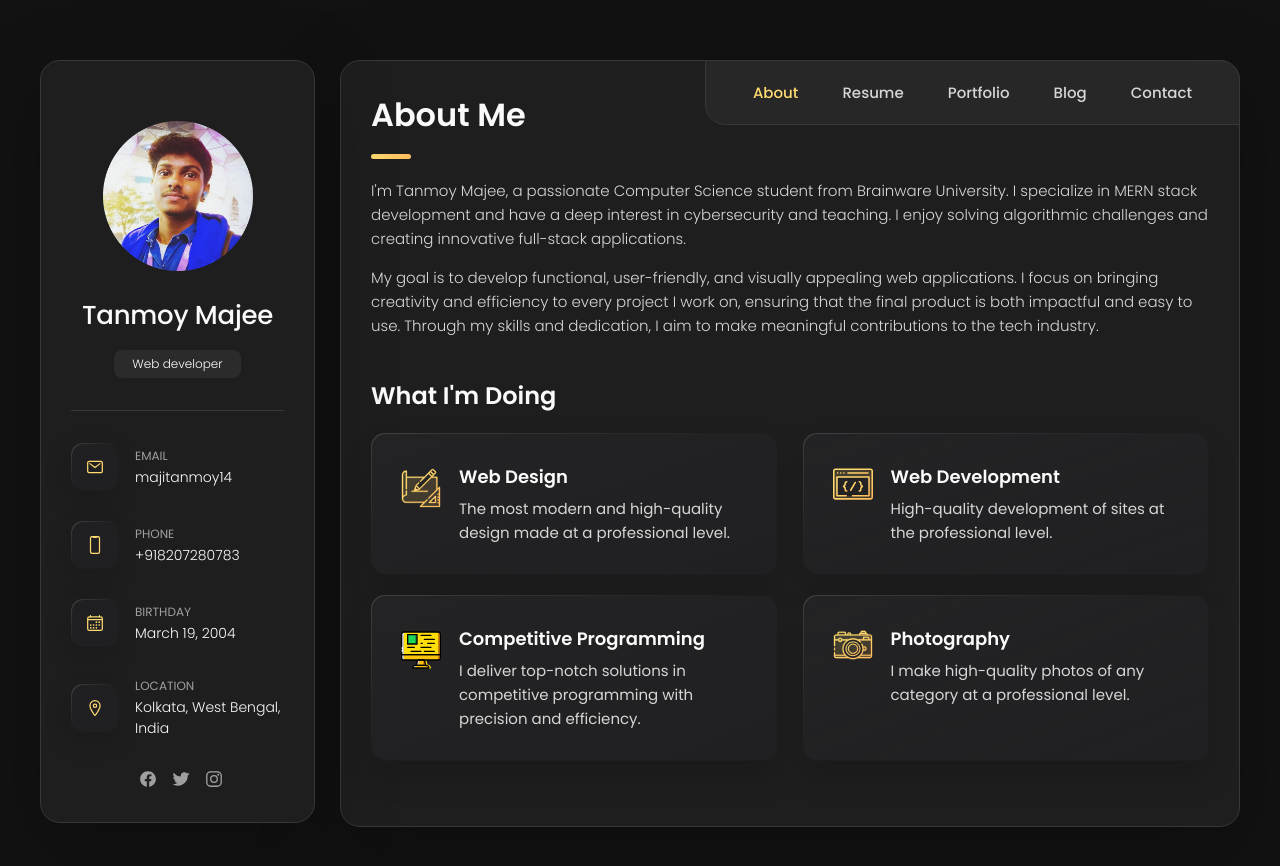
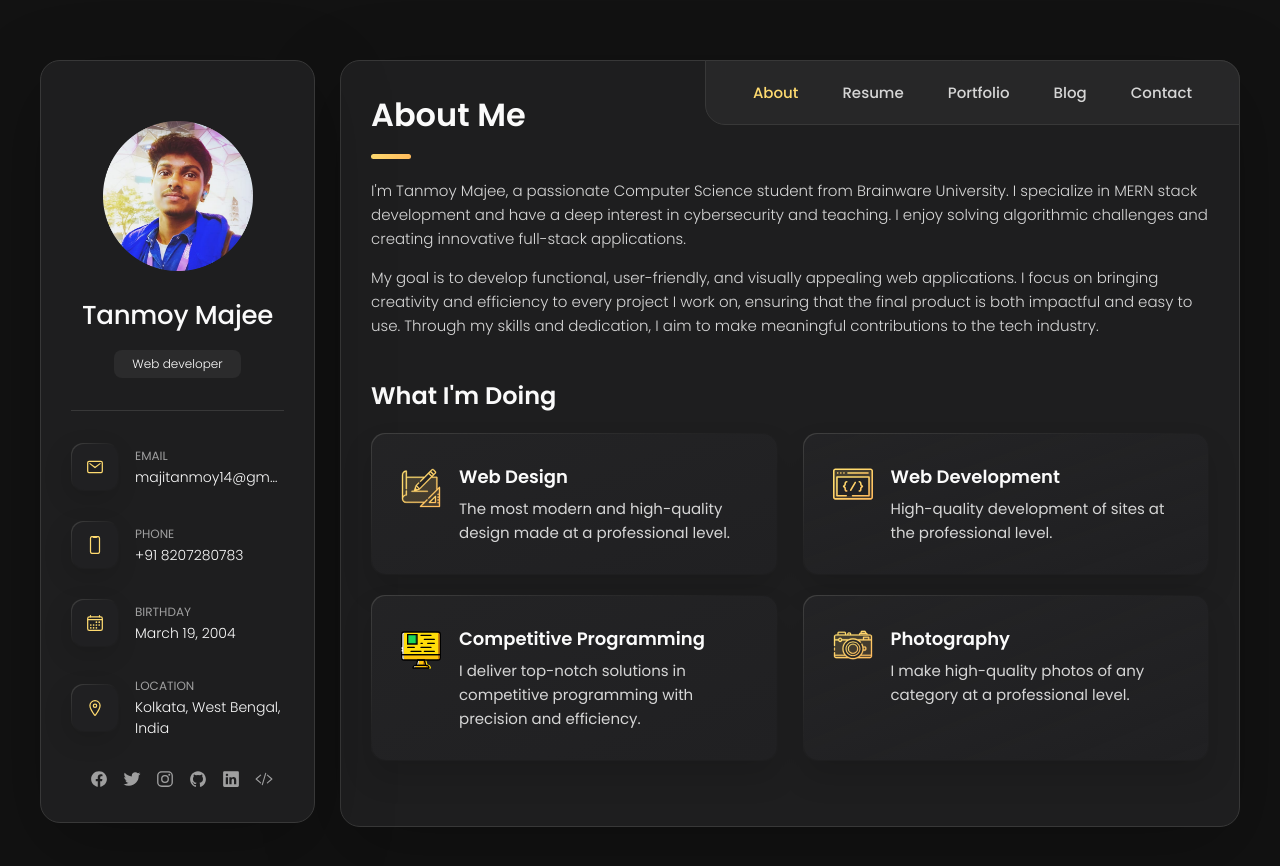
Before and after one commit to tanmoy215/Code-e-Tanmoy, a plain HTML site: page index.html in a window 1280 px wide. Drawn offline with nearby package versions, Linux system fonts and the light colour scheme.

Commit message:
add social media

```diff
--- a/index.html
+++ b/index.html
@@ -73,7 +73,7 @@
             <div class="contact-info">
               <p class="contact-title">Email</p>
 
-              <a href="mailto:majitanmoy14@gmail.com" class="contact-link">majitanmoy14</a>
+              <a href="mailto:majitanmoy14@gmail.com" class="contact-link">majitanmoy14@gmail.com</a>
             </div>
 
           </li>
@@ -87,7 +87,7 @@
             <div class="contact-info">
               <p class="contact-title">Phone</p>
 
-              <a href="tel:+918207280783" class="contact-link">+918207280783</a>
+              <a href="tel:+918207280783" class="contact-link">+91 8207280783</a>
             </div>
 
           </li>
@@ -141,6 +141,24 @@
           <li class="social-item">
             <a href="https://www.instagram.com/_tanmoy_12plus/" class="social-link">
               <ion-icon name="logo-instagram"></ion-icon>
+            </a>
+          </li>
+
+          <li class="social-item">
+            <a href="https://github.com/tanmoy215" class="social-link">
+              <ion-icon name="logo-github"></ion-icon>
+            </a>
+          </li>
+
+          <li class="social-item">
+            <a href="https://www.linkedin.com/in/tanmoy-majee-empty/" class="social-link">
+              <ion-icon name="logo-linkedin"></ion-icon>
+            </a>
+          </li>
+
+          <li class="social-item">
+            <a href="https://leetcode.com/u/ts_fac_b_nu_four_y/" class="social-link">
+              <ion-icon name="code-slash-outline"></ion-icon>
             </a>
           </li>
 
```
